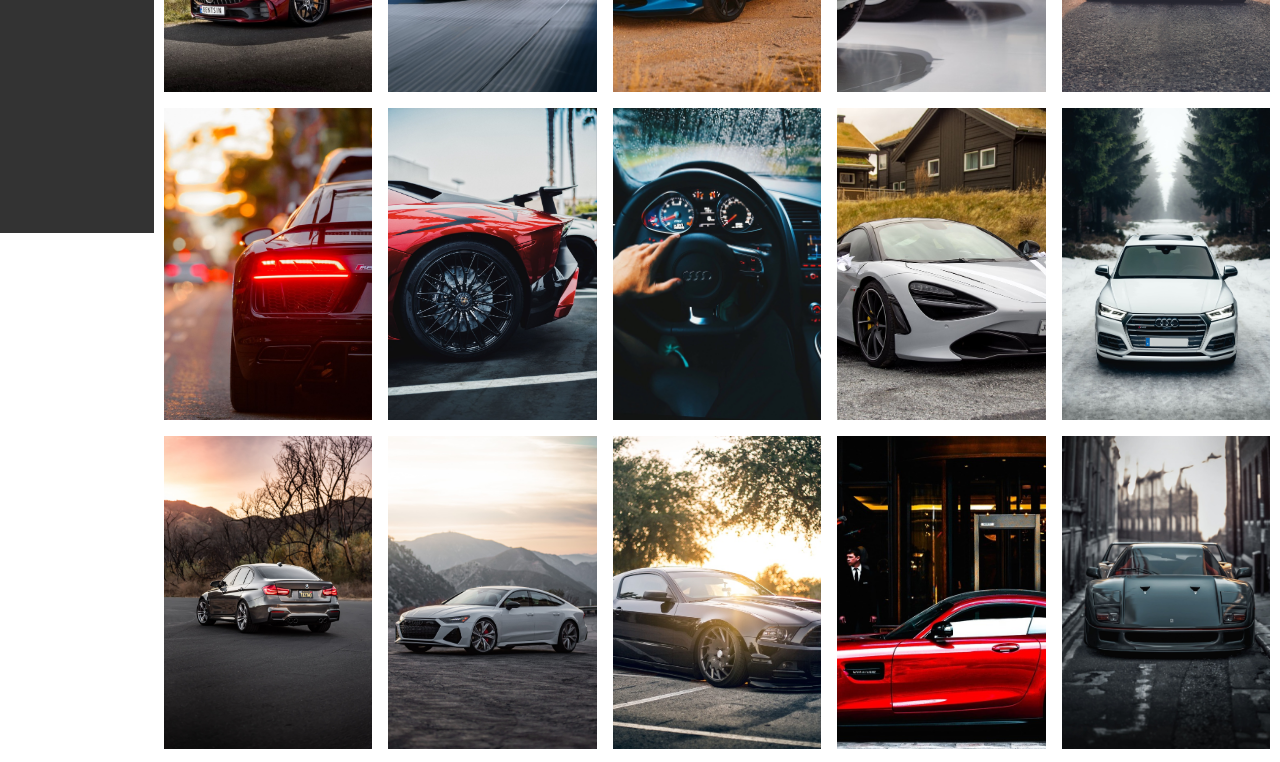
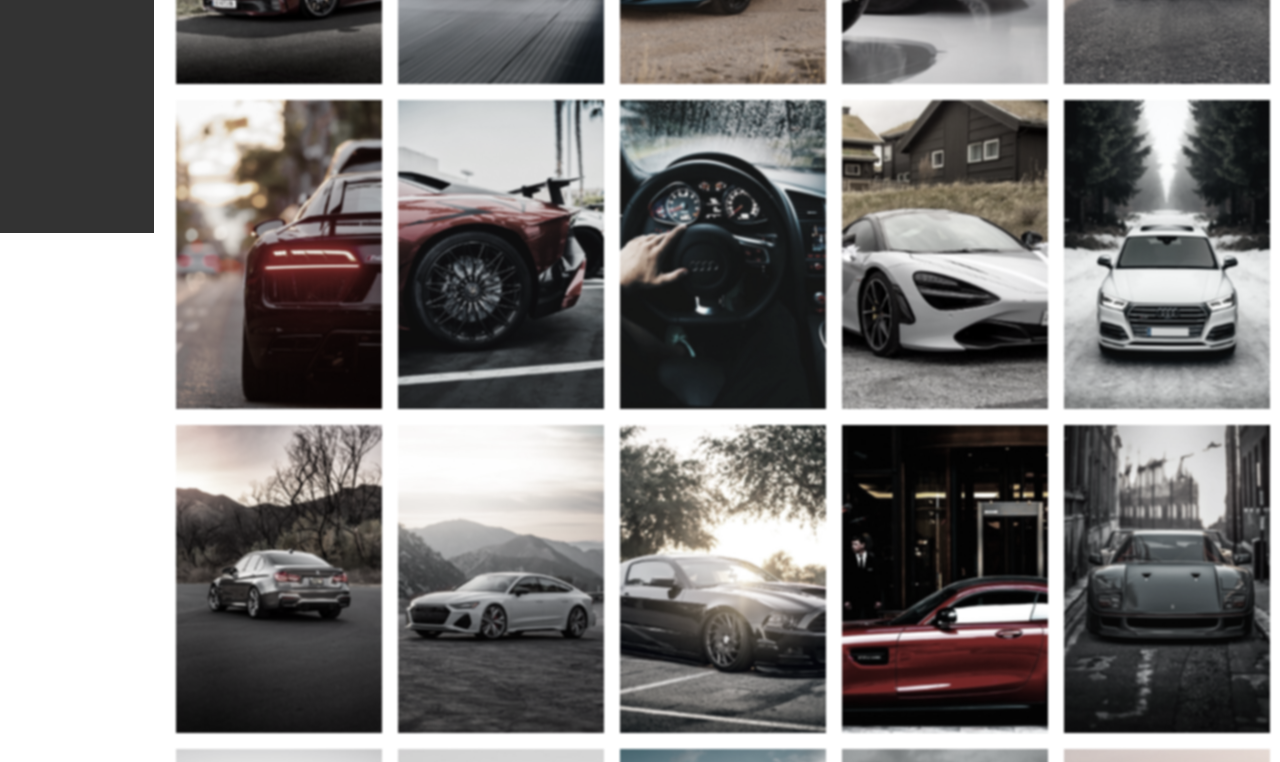
Before and after one commit to marvrosss/animaciones-css, a plain HTML site: page index.html in a window 1280 px wide. Shown: the part 567-1329 px from the top of the page. Drawn offline with Linux system fonts and the light colour scheme.

Commit message:
retoques

```diff
--- a/assets/style/style.css
+++ b/assets/style/style.css
@@ -131,10 +131,12 @@ main .imagenes img{
     width: 100%;
     height: 100%;
     object-fit: cover;
-    transition: transform 0.5s;
+    transition: filter 0.3s, transform 0.3s;
+    filter: blur(1px) grayscale(70%);
 }
 main .imagenes img:hover{
     transform: scale(1.1);
+    filter: blur(0) grayscale(0);
 }
 
 /* modo movil */
@@ -166,7 +168,7 @@ main .imagenes img:hover{
 
 @media (min-width:992px) {
     main{
-        margin-left: 12%;
+        margin-left: 13%;
     }
 
     main .imagenes{
```
